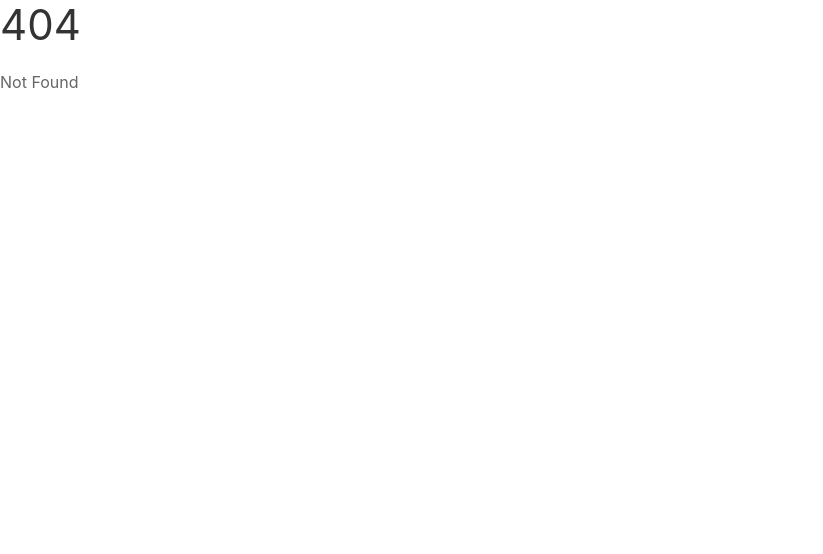
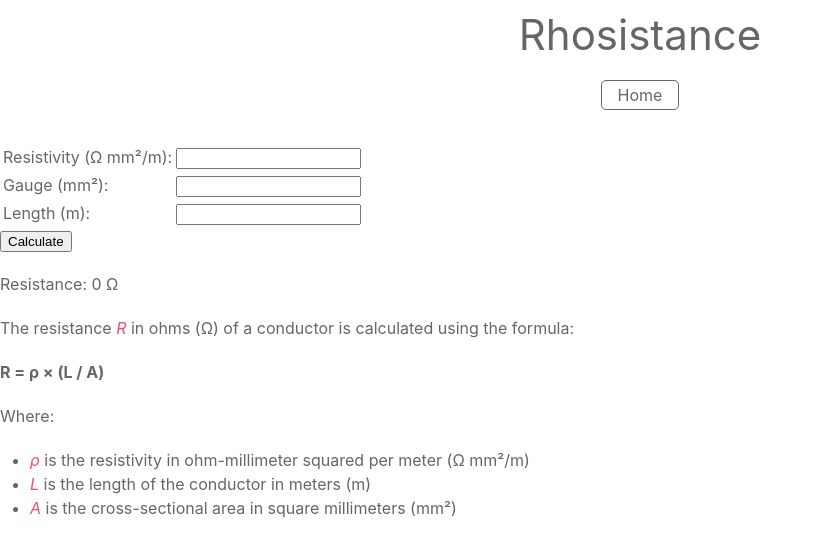
Before and after one commit to Dexerix/OhmCalc-sv, a SvelteKit app: page /Rhosistance in a window 1280 px wide. Before the commit this address had no page. Shown: the top 554 px of the page, without its empty margins (0-823 px from the left). Built offline with nearby package versions, Linux system fonts and the light colour scheme.

Commit message:
feat: update documentation and enhance UI with descriptions for electrical calculations

```diff
--- a/src/routes/Amperage/+page.svelte
+++ b/src/routes/Amperage/+page.svelte
@@ -27,3 +27,8 @@
     <button onclick={() => { amperageValue = amperage(voltage, resistance); }}>Calculate</button>
     <p>Amperage: {amperageValue} A</p>
 </div>
+
+<div class="description">
+    <p>The amperage <em>I</em> in amperes (A) is equal to the voltage <em>V</em> in volts (V) divided by the resistance <em>R</em> in ohms (Ω):</p>
+    <p><strong>I = V / R</strong></p>
+</div>
--- a/src/routes/Menu.svelte
+++ b/src/routes/Menu.svelte
@@ -18,7 +18,7 @@
     <li><a href="./Resistance">Resistance</a></li>
     <li><a href="./Section">Section</a></li>
     <li><a href="./Resistivity">Resistivity</a></li>
-    <li><a href="./Rhosistence">Rhosistence</a></li>
+    <li><a href="./Rhosistance">Rhosistance</a></li>
     <li><a href="./Parallel">Parallel resistors</a></li>
     <li><a href="./Serial">Serial resistors</a></li>
 </ul>
--- a/src/routes/Ohm.svelte.ts
+++ b/src/routes/Ohm.svelte.ts
@@ -67,7 +67,7 @@ export function resistivity(raw_r:string, raw_gauge:string, raw_l:string): numbe
     return rho;
 };
 
-export function rhosistence(raw_rho:string, raw_gauge:string, raw_l:string): number {
+export function rhosistance(raw_rho:string, raw_gauge:string, raw_l:string): number {
     gauge = treat_exp(raw_gauge);
     l = treat_exp(raw_l);
     rho = treat_exp(raw_rho);
--- a/src/routes/Resistance/+page.svelte
+++ b/src/routes/Resistance/+page.svelte
@@ -27,3 +27,8 @@
     <button onclick={() => { resistanceValue = resistance(voltage, intensity); }}>Calculate</button>
     <p>Resistance: {resistanceValue} Ω</p>
 </div>
+
+<div class="description">
+    <p>The resistance <em>R</em> in ohms (Ω) is equal to the voltage <em>V</em> in volts (V) divided by the current <em>I</em> in amperes (A):</p>
+    <p><strong>R = V / I</strong></p>
+</div>
--- a/src/routes/Rhosistence/+page.svelte
+++ b/src/routes/Rhosistance/+page.svelte
@@ -1,15 +1,15 @@
 <script lang="ts">
-    import type { PageData } from './$types';
+    import type { PageData } from '../Rhosistance/$types';
     let { data }: { data: PageData } = $props();
     import Header from '../Header.svelte';
-    import { rhosistence } from '../Ohm.svelte';
+    import { rhosistance } from '../Ohm.svelte';
     let rho: string = $state('');
     let gauge: string = $state('');
     let length: string = $state('');
     let rhoValue: number = $state(0);
 </script>
 
-<Header title="Rhosistence" />
+<Header title="Rhosistance" />
 
 <div class="fields">
     <table>
@@ -28,6 +28,17 @@
             </tr>
         </tbody>
     </table>
-    <button onclick={() => { rhoValue = rhosistence(rho, gauge, length); }}>Calculate</button>
+    <button onclick={() => { rhoValue = rhosistance(rho, gauge, length); }}>Calculate</button>
     <p>Resistance: {rhoValue} Ω</p>
 </div>
+
+<div class="description">
+    <p>The resistance <em>R</em> in ohms (Ω) of a conductor is calculated using the formula:</p>
+    <p><strong>R = ρ × (L / A)</strong></p>
+    <p>Where:</p>
+    <ul>
+        <li><em>ρ</em> is the resistivity in ohm-millimeter squared per meter (Ω mm²/m)</li>
+        <li><em>L</em> is the length of the conductor in meters (m)</li>
+        <li><em>A</em> is the cross-sectional area in square millimeters (mm²)</li>
+    </ul>
+</div>
--- a/src/routes/Voltage/+page.svelte
+++ b/src/routes/Voltage/+page.svelte
@@ -33,3 +33,8 @@
     <p>Voltage: {voltageValue} V</p>
 
 </div>
+
+<div class="description">
+    <p>The voltage <em>V</em> in volts (V) is equal to the product of the current <em>I</em> in amperes (A) and the resistance <em>R</em> in ohms (Ω):</p>
+    <p><strong>V = I × R</strong></p>
+</div>
--- a/src/styles/global.css
+++ b/src/styles/global.css
@@ -46,3 +46,11 @@ html, body {
         text-align: center;
     }
 }
+.description {
+    display: flex;
+    flex-direction: column;
+    align-items: center; /* Centers horizontally */
+    max-width: 800px;
+    margin: 0 auto; /* Centers the container itself */
+    padding: 20px;
+}
```
Also changed, not shown: src/routes/Parallel/+page.svelte (+9 -0 lines), src/routes/Resistivity/+page.svelte (+12 -0 lines), src/routes/Section/+page.svelte (+9 -0 lines), src/routes/Serial/+page.svelte (+10 -0 lines), 1 other file (tests, documents, lock files or other folders).
